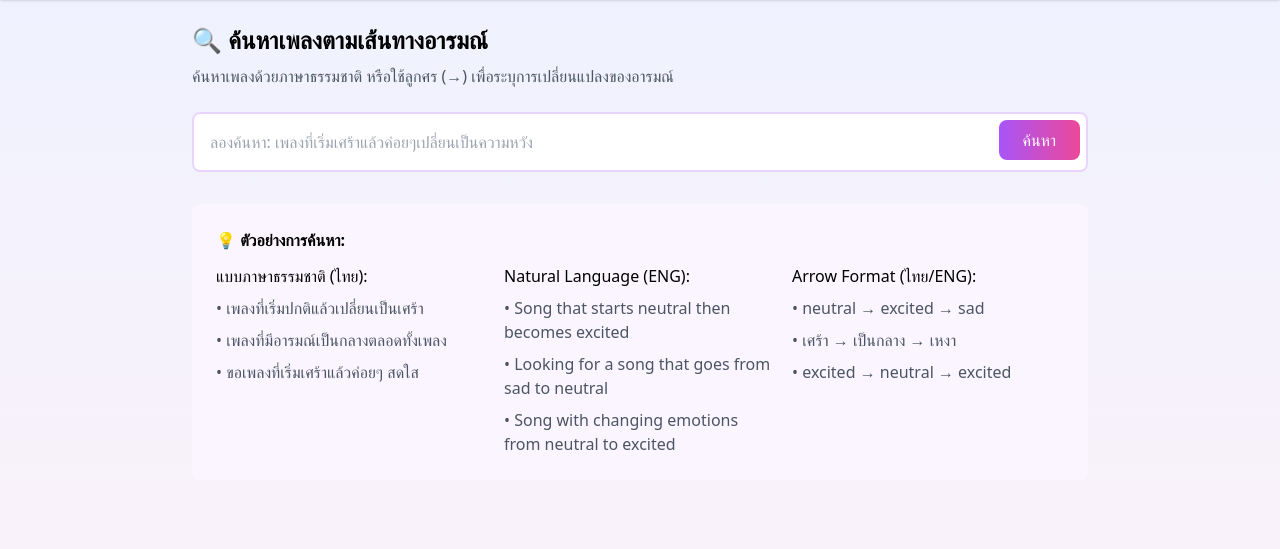
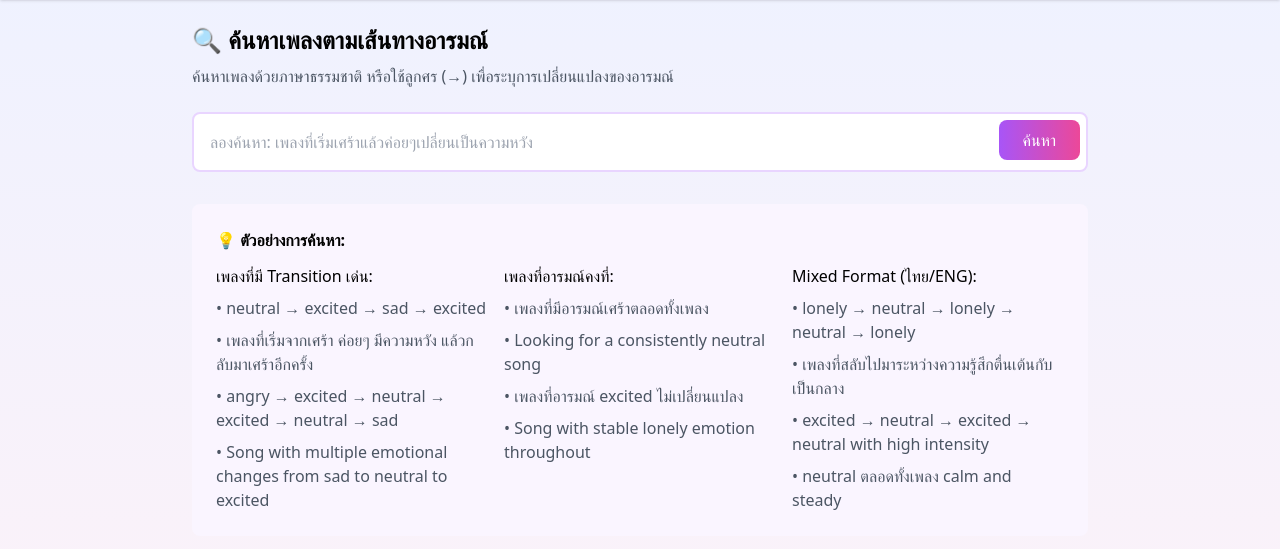
Before and after one commit to kainapat/emotion-music-app, a Flask app: page /search in a window 1280 px wide. Shown: the part 64-613 px from the top of the page. Run offline with Flask 3, Linux system fonts and the light colour scheme; some libraries are stand-ins or nearby versions.

Commit message:
Update search examples in search.html for improved emotional context and clarity

```diff
--- a/templates/search.html
+++ b/templates/search.html
@@ -28,49 +28,59 @@
     <h3 class="font-semibold mb-3">💡 ตัวอย่างการค้นหา:</h3>
     <div class="grid grid-cols-1 md:grid-cols-3 gap-4">
       <!-- ตัวอย่างภาษาไทยแบบธรรมชาติ -->
+      <!-- เพลงที่มีการเปลี่ยนแปลงอารมณ์มาก -->
       <div>
-        <p class="font-medium mb-2">แบบภาษาธรรมชาติ (ไทย):</p>
+        <p class="font-medium mb-2">เพลงที่มี Transition เด่น:</p>
         <ul class="space-y-2 text-gray-600">
           <li class="hover:text-purple-600 cursor-pointer" onclick="setQuery(this)">
-            • เพลงที่เริ่มปกติแล้วเปลี่ยนเป็นเศร้า
+            • neutral → excited → sad → excited
           </li>
           <li class="hover:text-purple-600 cursor-pointer" onclick="setQuery(this)">
-            • เพลงที่มีอารมณ์เป็นกลางตลอดทั้งเพลง
+            • เพลงที่เริ่มจากเศร้า ค่อยๆ มีความหวัง แล้วกลับมาเศร้าอีกครั้ง
           </li>
           <li class="hover:text-purple-600 cursor-pointer" onclick="setQuery(this)">
-            • ขอเพลงที่เริ่มเศร้าแล้วค่อยๆ สดใส
+            • angry → excited → neutral → excited → neutral → sad
+          </li>
+          <li class="hover:text-purple-600 cursor-pointer" onclick="setQuery(this)">
+            • Song with multiple emotional changes from sad to neutral to excited
           </li>
         </ul>
       </div>
 
-      <!-- ตัวอย่างภาษาอังกฤษแบบธรรมชาติ -->
+      <!-- เพลงที่อารมณ์คงที่ -->
       <div>
-        <p class="font-medium mb-2">Natural Language (ENG):</p>
+        <p class="font-medium mb-2">เพลงที่อารมณ์คงที่:</p>
         <ul class="space-y-2 text-gray-600">
           <li class="hover:text-purple-600 cursor-pointer" onclick="setQuery(this)">
-            • Song that starts neutral then becomes excited
+            • เพลงที่มีอารมณ์เศร้าตลอดทั้งเพลง
           </li>
           <li class="hover:text-purple-600 cursor-pointer" onclick="setQuery(this)">
-            • Looking for a song that goes from sad to neutral
+            • Looking for a consistently neutral song
           </li>
           <li class="hover:text-purple-600 cursor-pointer" onclick="setQuery(this)">
-            • Song with changing emotions from neutral to excited
+            • เพลงที่อารมณ์ excited ไม่เปลี่ยนแปลง
+          </li>
+          <li class="hover:text-purple-600 cursor-pointer" onclick="setQuery(this)">
+            • Song with stable lonely emotion throughout
           </li>
         </ul>
       </div>
 
-      <!-- ตัวอย่างแบบใช้ลูกศร -->
+      <!-- ตัวอย่างแบบผสม -->
       <div>
-        <p class="font-medium mb-2">Arrow Format (ไทย/ENG):</p>
+        <p class="font-medium mb-2">Mixed Format (ไทย/ENG):</p>
         <ul class="space-y-2 text-gray-600">
           <li class="hover:text-purple-600 cursor-pointer" onclick="setQuery(this)">
-            • neutral → excited → sad
+            • lonely → neutral → lonely → neutral → lonely
           </li>
           <li class="hover:text-purple-600 cursor-pointer" onclick="setQuery(this)">
-            • เศร้า → เป็นกลาง → เหงา
+            • เพลงที่สลับไปมาระหว่างความรู้สึกตื่นเต้นกับเป็นกลาง
           </li>
           <li class="hover:text-purple-600 cursor-pointer" onclick="setQuery(this)">
-            • excited → neutral → excited
+            • excited → neutral → excited → neutral with high intensity
+          </li>
+          <li class="hover:text-purple-600 cursor-pointer" onclick="setQuery(this)">
+            • neutral ตลอดทั้งเพลง calm and steady
           </li>
         </ul>
       </div>
```
